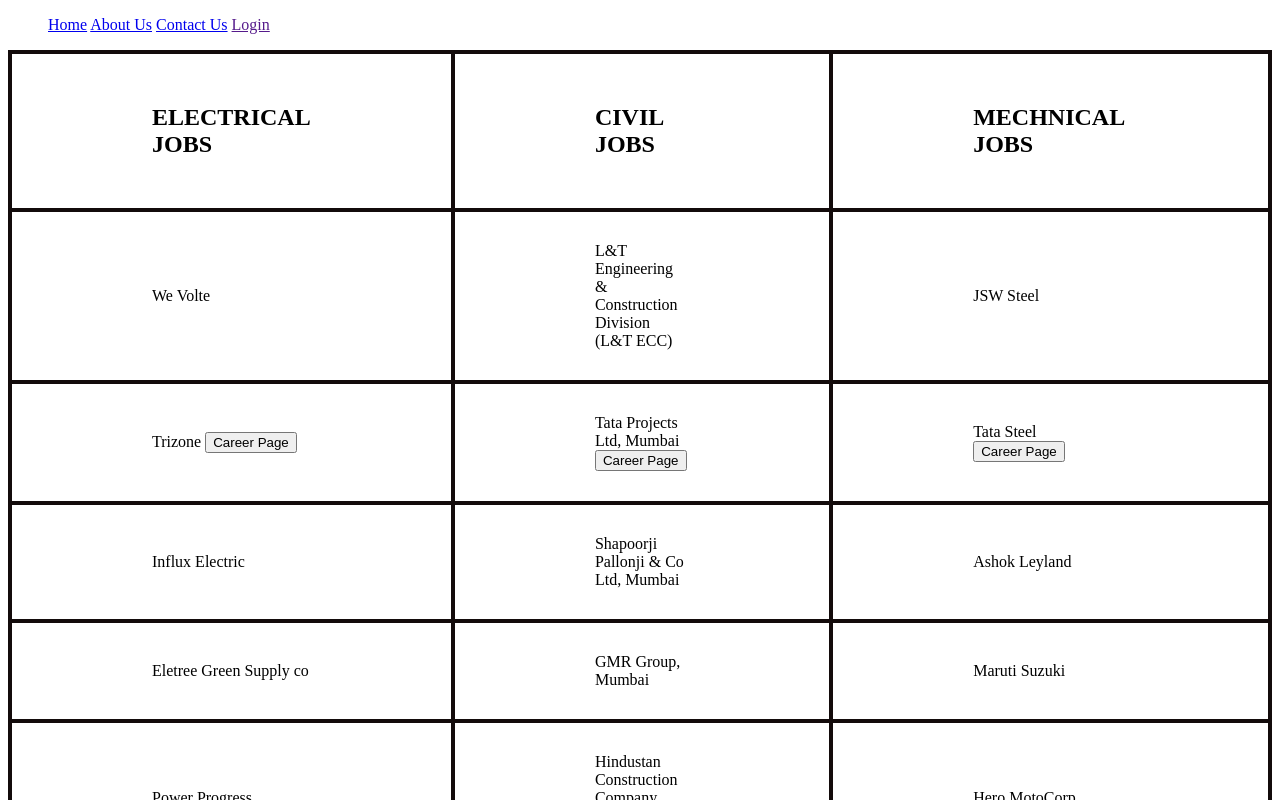
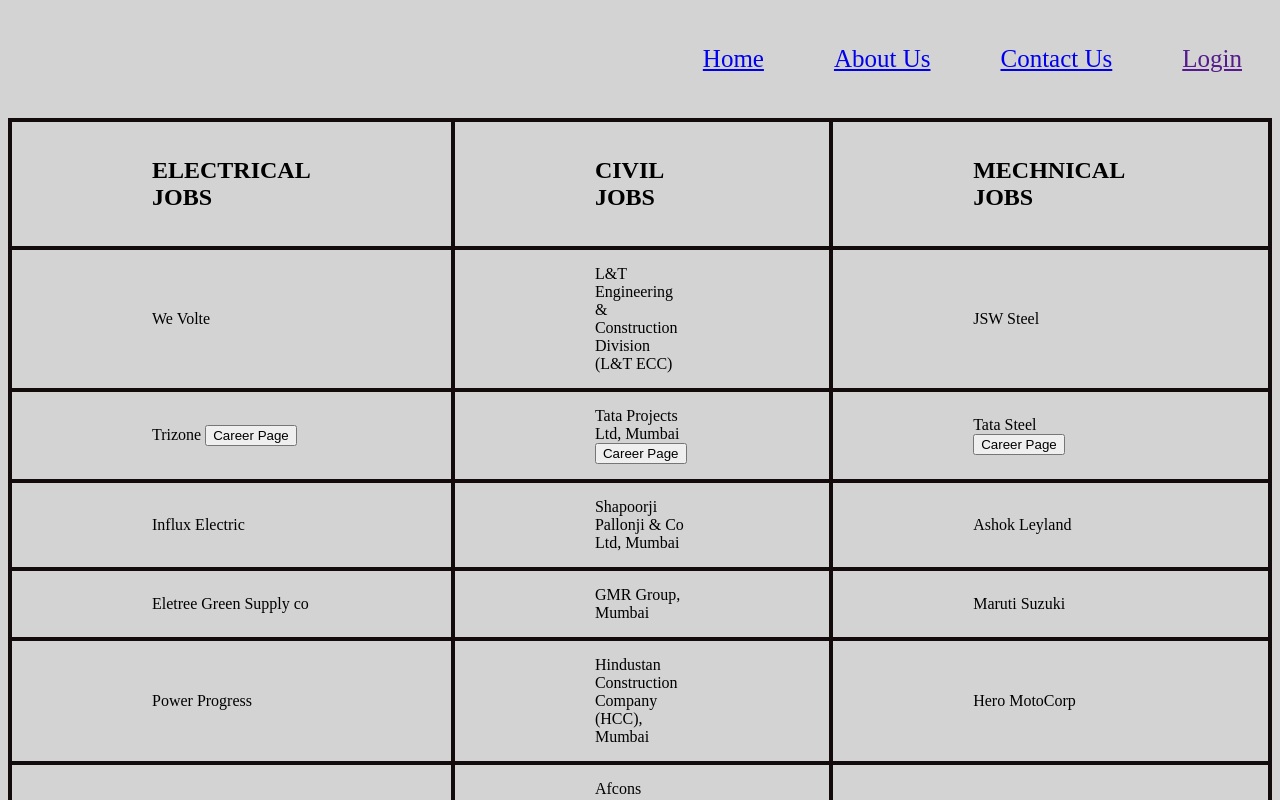
Before and after one commit to bhanupratap1729/Private-Job-Portal, a plain HTML site: page index.html in a window 1280 px wide. Shown: the top 800 px of the page. Drawn offline with Linux system fonts and the light colour scheme.

Commit message:
Update style.css

```diff
--- a/style.css
+++ b/style.css
@@ -1,3 +1,18 @@
+body{
+background: lightgray;
+}
+
+.main-nav {
+  gap: 70px;
+  display: flex;
+  margin-right: 10px;
+  padding: 20px;
+  justify-content: right;
+  font-size: 25px;
+}
+
+
+
 
 
 
@@ -8,5 +23,11 @@ table {
   td,
   th {
     border: 4px solid rgb(19, 11, 11);
-    padding: 30px 140px;
+    padding: 15px 140px;
   }
+  footer {
+    text-align: center;
+    padding: 5px;
+    background-color: #abbaba;
+    color: #000;
+  }
```
